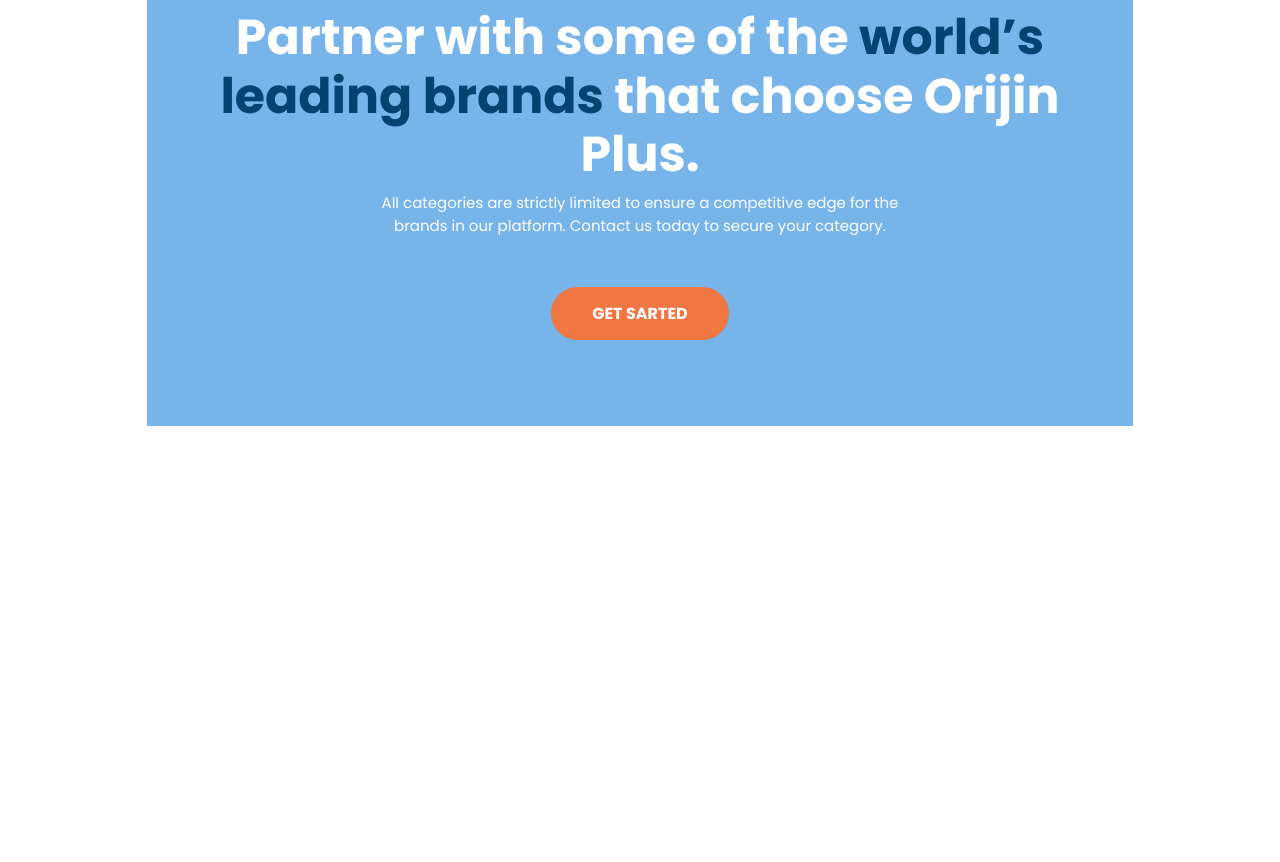
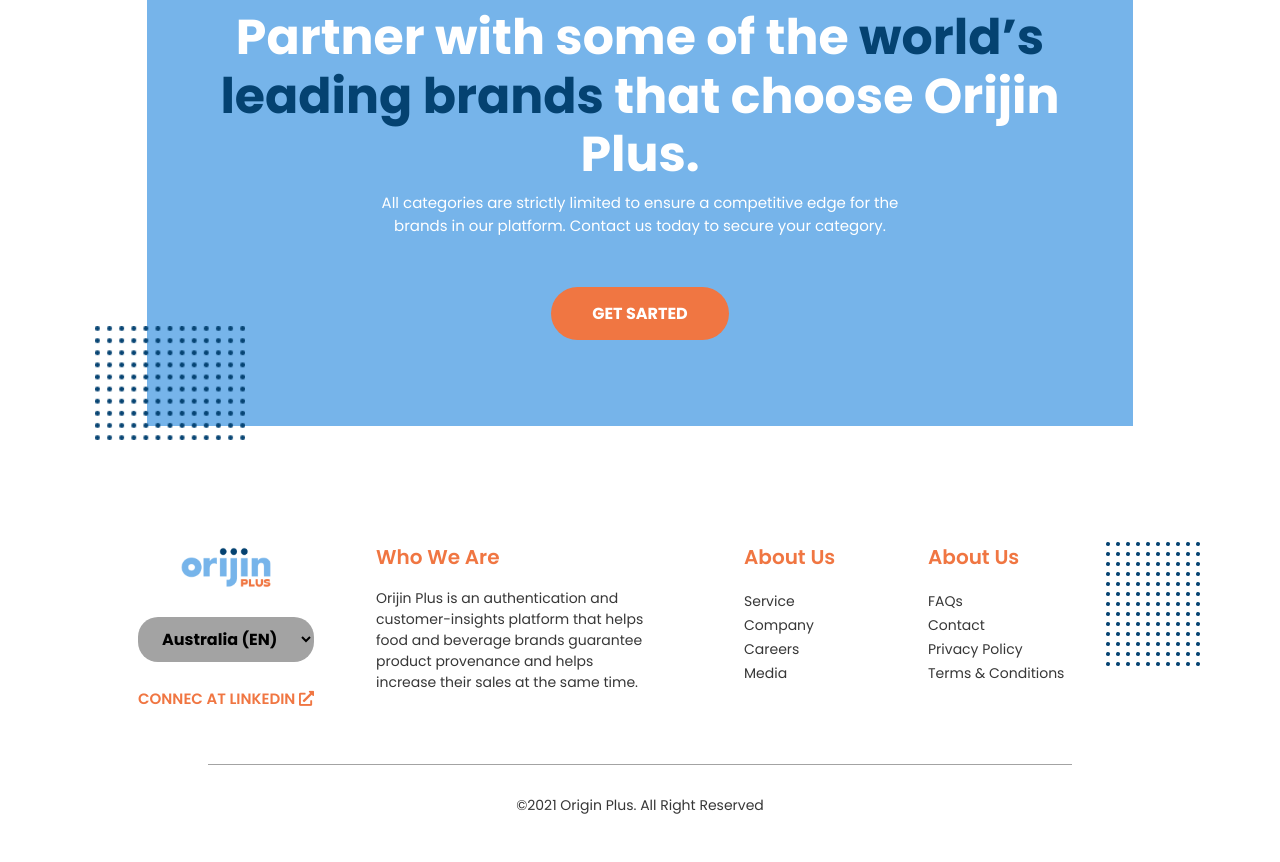
Before and after one commit to adamaulana/orijinpro2, a plain HTML site: page index.html in a window 1280 px wide. Shown: the part 4189-5051 px from the top of the page. Before the commit the page ends 4615 px from the top, so only its background shows below. Drawn offline with nearby package versions, Linux system fonts and the light colour scheme.

Commit message:
footer and all component

```diff
--- a/assets/css/component.css
+++ b/assets/css/component.css
@@ -74,3 +74,84 @@
     margin-top: -140px;
     margin-right: -86px;
 }
+.quotes .box .box-item .left-dots{
+    width: 150px;
+    float:left;
+    margin-left: -86px;
+}
+
+.footer{
+    min-height:40vh;
+    padding-left:100px;
+    padding-right:100px;
+    margin-top:8%;
+}
+.footer .lines{
+    margin-top:5%;
+    height:1px;
+    width:80%;
+    background-color:#A3A3A3;
+}
+.footer .cpy{
+    font-family: 'Poppins';
+    font-weight:400;
+    color:rgb(55, 55, 55);
+    font-size:14px;
+    margin-top:30px;
+}
+.footer .whowe .title{
+    font-family:'Poppins';
+    font-size:20px;
+    color: var(--oranye);
+    font-weight:600;
+}
+.footer .whowe .val{
+    width:80%;
+    font-family: 'Poppins';
+    font-weight:400;
+    color:rgb(55, 55, 55);
+    font-size:14px;
+}
+
+.footer .list .title{
+    font-family:'Poppins';
+    font-size:20px;
+    color: var(--oranye);
+    font-weight:600;
+}
+.footer .list ul{
+    list-style:none;
+    padding:0px;
+}
+.footer .list ul li a{
+    font-family: 'Poppins';
+    font-weight:400;
+    color:rgb(55, 55, 55);
+    font-size:14px;
+    text-decoration: none;
+}
+.footer .dots img{
+    float:right;
+    margin-right:-20px;
+}
+
+.footer .logo img{
+    width:40%;
+}
+
+.footer .logo select{
+    font-family:'Poppins';
+    color:black;
+    background-color: #A3A3A3;
+    border-radius:20px;
+    padding:10px 20px;
+    border:0px;
+    font-weight:700;
+}
+.footer .logo a{
+    font-family:'Poppins';
+    color: var(--oranye);
+    font-weight:600;
+    font-size:15px;
+    text-decoration:none;
+}
--- a/index.html
+++ b/index.html
@@ -171,10 +171,69 @@
                   <br><br>
                   <a href="#" class="btn-rounded ">GET SARTED</a>
                 </center>
-                <!-- <img src="assets/images/dots.png" alt="" class="left-dots"> -->
+                <img src="assets/images/dots.png" alt="" class="left-dots">
               </div>
             </div>
             <div class="col-md-1"></div>
+          </div>
+        </section>
+
+        <section class="footer">
+          <div class="row">
+            <div class="col-md-3 logo">
+                <center>
+                  <img src="assets/images/light_logo.png" alt="">
+                  <br><br>
+                  <select name="" id="">
+                    <option value="1">Australia (EN)</option>
+                  </select>
+                  <br><br>
+                  <a href="#" class="title">CONNEC AT LINKEDIN <span class="fas fa-external-link-alt"></span></a>
+                </center>
+            </div>
+            <div class="col-md-4 whowe">
+              <p class="title">
+                Who We Are
+              </p>
+              <p class="val">
+                Orijin Plus is an authentication and customer-insights platform that helps food and beverage brands guarantee product provenance and helps increase their sales at the same time.
+              </p>
+            </div>
+            <div class="col-md-2 list">
+              <p class="title">
+                About Us
+              </p>
+              <ul>
+                <li><a href="#">Service</a></li>
+                <li><a href="#">Company</a></li>
+                <li><a href="#">Careers</a></li>
+                <li><a href="#">Media</a></li>
+              </ul>
+            </div>
+            <div class="col-md-2 list">
+              <p class="title">
+                About Us
+              </p>
+              <ul>
+                <li><a href="#">FAQs</a></li>
+                <li><a href="#">Contact</a></li>
+                <li><a href="#">Privacy Policy</a></li>
+                <li><a href="#">Terms & Conditions</a></li>
+              </ul>
+            </div>
+            <div class="col-md-1 dots">
+              <img src="assets/images/footer_dots.png" alt="">
+            </div>
+          </div>
+          <div class="row">
+            <div class="col-md-12">
+              <center>
+                <div class="lines"></div>
+                <p class="cpy">
+                  &copy;2021 Origin Plus. All Right Reserved
+                </p>
+              </center>
+            </div>
           </div>
         </section>
     </main>
```
Also changed, not shown: assets/images/footer_dots.png (added), assets/images/light_logo.png (added).
